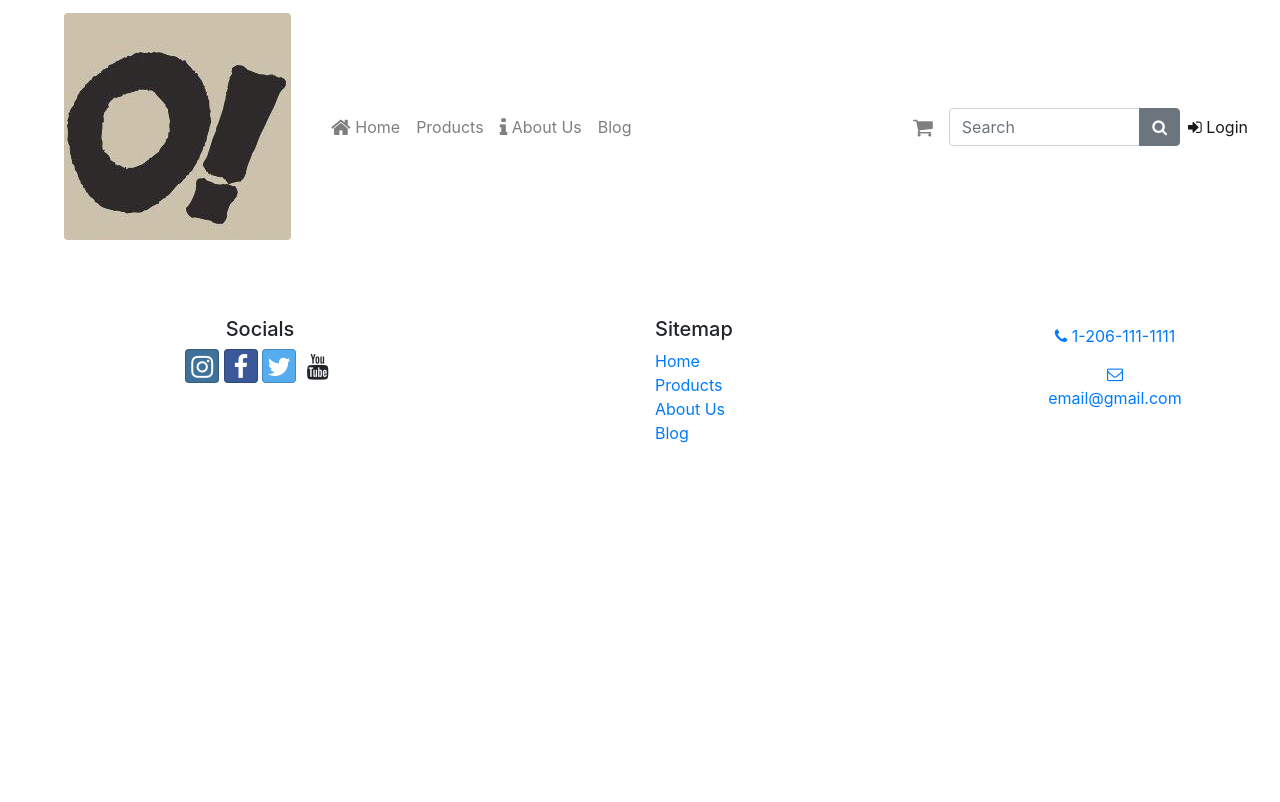
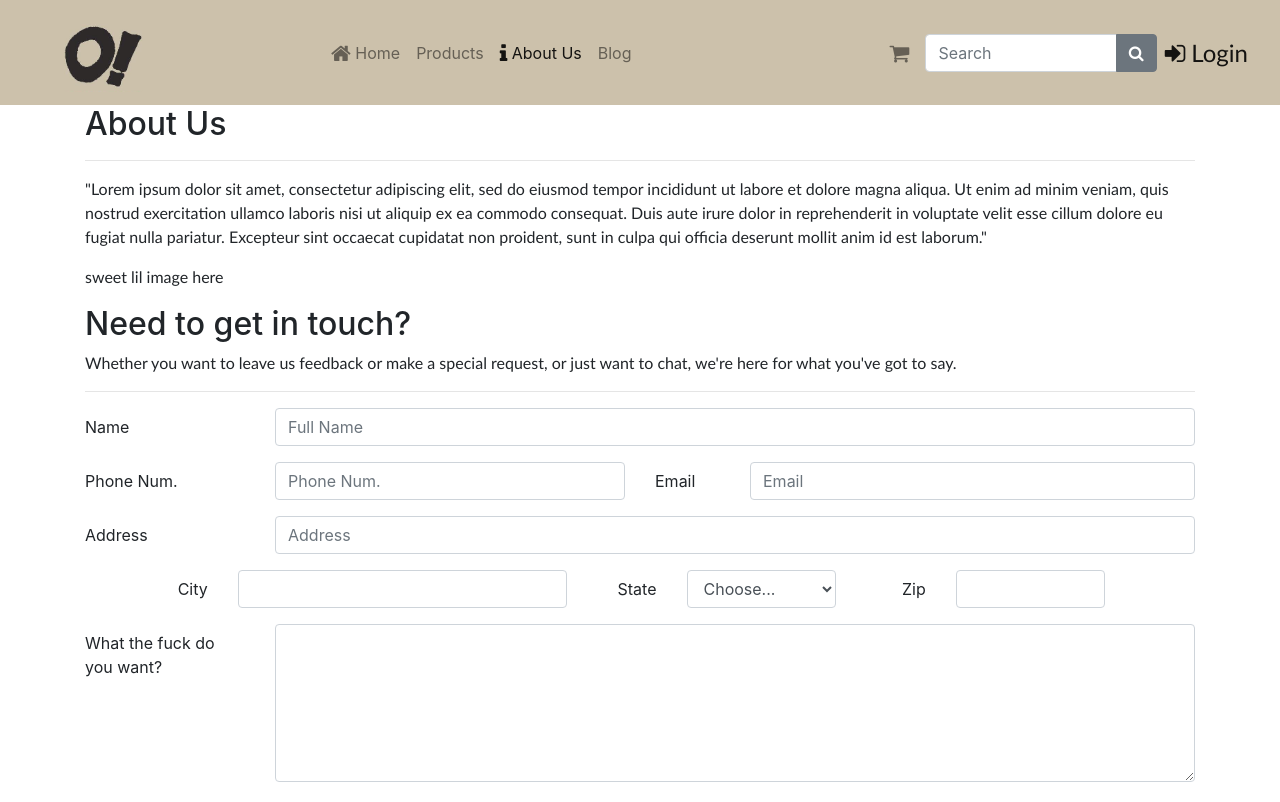
Before and after one commit to morghan102/portfolioProject, a website: page about.html in a window 1280 px wide. Shown: the top 802 px of the page. Drawn offline with nearby package versions, Linux system fonts and the light colour scheme.

Commit message:
About us

```diff
--- a/about.html
+++ b/about.html
@@ -14,7 +14,7 @@
 
     <!-- additional css -->
     <link rel="stylesheet" href="node_modules/font-awesome/css/font-awesome.min.css" />
-    <link rel="stylesheet" href="css/styles.css" />
+    <link rel="stylesheet" href="css/new.css" />
     <title>Others! Roasting</title>
 </head>
 
@@ -30,8 +30,8 @@
             <!-- center main group -->
             <ul class="navbar-nav mr-auto">
                 <li class="nav-item"><a class="nav-link" href="index.html"><i class="fa fa-home fa-lg"></i> Home</a></li>
-                <li class="nav-item"><a class="nav-link" href="productinfo.html">Products</a></li>
-                <li class="nav-item"><a class="nav-link" href="#"><i class="fa fa-info fa-lg"></i> About Us</a></li>
+                <li class="nav-item"><a class="nav-link" href="arabicainfo2.html">Products</a></li>
+                <li class="nav-item active"><a class="nav-link" href="#"><i class="fa fa-info fa-lg"></i> About Us</a></li>
                 <li class="nav-item"><a class="nav-link" href="#">Blog</a></li>
             </ul>
             <a class="nav-link navbar-text" href="cart.html"><i class="fa fa-lg fa-shopping-cart"></i></a>
@@ -51,9 +51,93 @@
         </div>
     </nav>
 
+<!-- about info -->
+<div class="container">
+    <div class="row row-content align-items-center">
+        <div class="col-12">
+            <h2>About Us</h2>
+            <hr />
+        </div>
+    </div>
+    <div class="row row-content align-items-center">
+        <div class="col">
+            <p>"Lorem ipsum dolor sit amet, consectetur adipiscing elit, sed do eiusmod tempor incididunt ut labore et dolore magna aliqua. Ut enim ad minim veniam, quis nostrud exercitation ullamco laboris nisi ut aliquip ex ea commodo consequat. Duis aute irure dolor in reprehenderit in voluptate velit esse cillum dolore eu fugiat nulla pariatur. Excepteur sint occaecat cupidatat non proident, sunt in culpa qui officia deserunt mollit anim id est laborum."
+            </p>
+            <p>sweet lil image here</p>
+        </div>
+    </div>
+    <div class="row row-content align-items-center">
+        <div class="col-12">
+            <h2>Need to get in touch?</h2>
+            <p>Whether you want to leave us feedback or make a special request, or just want to chat, we're here for what you've got to say.</p>
+            <hr />
+        </div>
+        <div class="col">
+            <form>
+                <div class="form-group row">
+                    <label for="name" class="col-md-2 col-form-label">Name</label>
+                    <div class="col-md-10">
+                        <input type="text" class="form-control" id="name" placeholder="Full Name">
+                    </div>
+                </div>
+                <div class="form-group row">
+                    <label for="phone" class="col-md-2 col-form-label">Phone Num.</label>
+                    <div class="col-md-4">
+                        <input type="tel" id="phone" class="form-control" name="phone" placeholder="Phone Num.">
+                    </div>
+                    <label for="email" class="col-md-1 col-form-label ">Email</label>
+                    <div class="col-md-5">
+                        <input type="email" class="form-control" id="email" name="email" placeholder="Email">
+                    </div>
+                </div>
+                <div class="form-group row">
+                    <label for="address" class="col-md-2 col-form-label">Address</label>
+                    <div class="col-md-10">
+                        <input type="text" class="form-control" id="address" placeholder="Address">
+                    </div>
+                </div>
+<!-- this needs to be aligned -->
+                <div class="form-group row text-right ml-5">
+                      <label for="inputCity" class="col-md-1 col-form-label">City</label>
+                      <div class="col-md-4">
+                        <input type="text" class="form-control" id="inputCity">
+                    </div>
+                      <label for="inputState" class="col-md-1 col-form-label">State</label>
+                      <div class="col-md-2">
+                      <select id="inputState" class="form-control">
+                        <option selected>Choose...</option>
+                        <option>...</option>
+                      </select>
+                    </div>
+                      <label for="inputZip" class="col-md-1 col-form-label">Zip</label>
+                      <div class="col-md-2">
+                      <input type="text" class="form-control" id="inputZip">
+                    </div>
+                  </div>
 
 
-        <!-- everything isnt centered evenly -->
+                <div class="form-group row">
+                    <label for="textArea" class="col-md-2 col-form-label">What the fuck do you want?</label>
+                    <div class="col-md-10">
+                        <textarea name="textArea" class="form-control" id="textArea" rows="6"></textarea>
+                    </div>
+                </div>
+            </form>
+        </div>
+    </div>
+</div>
+
+
+
+    <!-- contact form -->
+
+
+
+
+
+
+
+    <!-- everything isnt centered evenly -->
         <footer class="footer site-footer mt-5">
             <div class="container justify-content-center container-fluid">
                 <div class="row mt-3">
@@ -72,7 +156,7 @@
                         <h5>Sitemap</h5>
                         <ul class="list-unstyled">
                             <li><a href="index.html">Home</a></li>
-                            <li><a href="productinfo.html">Products</a></li>
+                            <li><a href="arabicainfo2.html">Products</a></li>
                             <li><a href="#">About Us</a></li>
                             <li><a href="#">Blog</a></li>
                         </ul>
```
Also changed, not shown: cart.html (+2 -2 lines), index.html (+4 -4 lines).
